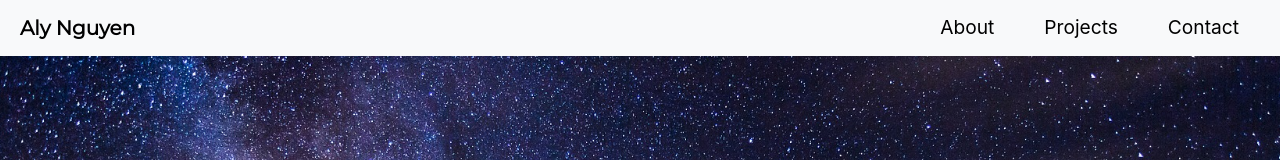
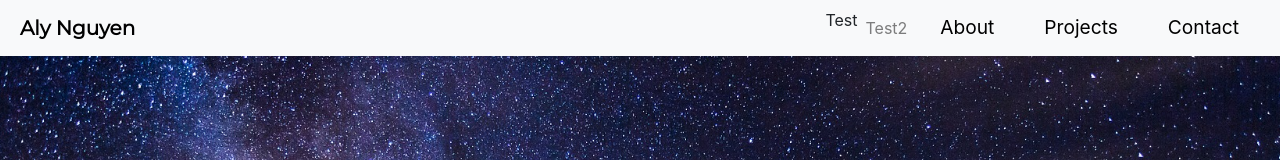
Before and after one commit to alynguyen/portfolio, a React (Create React App) app: page / in a window 1280 px wide. Shown: the top 160 px of the page. Built offline with nearby package versions, Linux system fonts and the light colour scheme.

Commit message:
still testing iphone navbar

```diff
--- a/src/components/Navbar/Navbar.jsx
+++ b/src/components/Navbar/Navbar.jsx
@@ -18,6 +18,8 @@ const Navbar = () => {
         <BsNav.Toggle aria-controls="responsive-navbar-nav" />
         <BsNav.Collapse id="responsive-navbar-nav">
           <Nav className="ml-auto">
+            <AnchorLink>Test</AnchorLink>
+            <Nav.Link>Test2</Nav.Link>
             <AnchorLink style={navStyle} className="Navbar-Link link nav-link" href="#about">About</AnchorLink>
             <AnchorLink style={navStyle} className="Navbar-Link link nav-link" href="#projects">Projects</AnchorLink>
             <AnchorLink style={navStyle} className="Navbar-Link link nav-link" href="#contact">Contact</AnchorLink>
```
